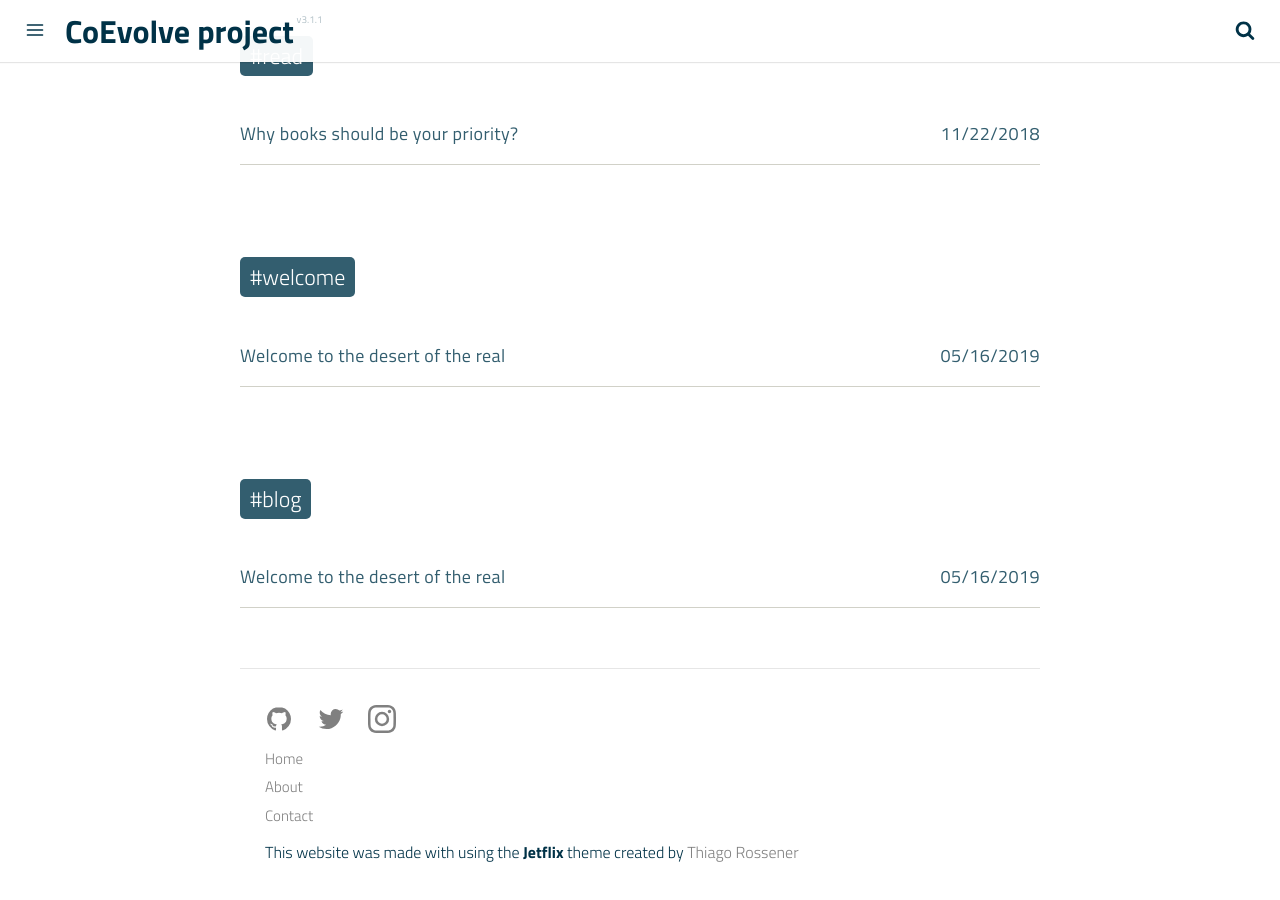
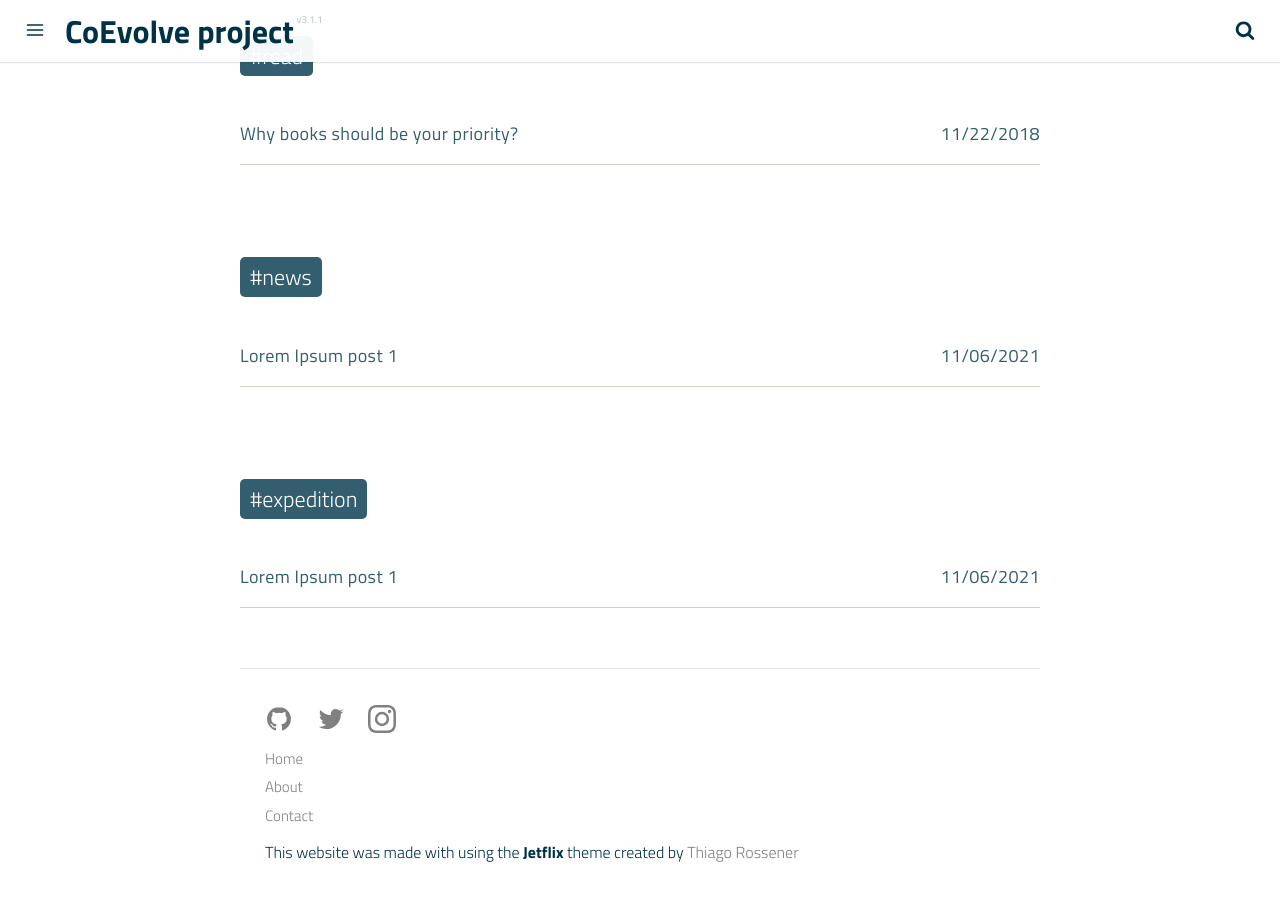
Before and after one commit to dgiovannelli/coevolve_website, a Jekyll site: the page built from tags.html, in a window 1280 px wide and 900 px high, scrolled down 1897 px. Built offline with Jekyll 4.4.1, drawn with Linux system fonts in a browser that asks for light colours; a script that is not in the unit is left out; some of the changed text lies outside the part shown.

Commit message:
updating the website strcuture

```diff
--- a/_config.yml
+++ b/_config.yml
@@ -29,7 +29,7 @@ instagram_username: donatogiovannelli
 # Posts Settings
 show_time_bar: false
 show_modal_on_exit: false
-show_modal_on_finish_post: true
+show_modal_on_finish_post: false
 two_columns_layout: true
 
 
--- a/_posts/2010-01-01-welcome-to-the-desert-of-the-real.md
+++ b/_posts/2010-01-01-welcome-to-the-desert-of-the-real.md
@@ -1,21 +1,21 @@
 ---
-date: 2019-05-16T23:48:05.000Z
+date: 2021-11-06T20:00:05.000Z
 layout: post
-title: Welcome to the desert of the real
-subtitle: 'Lorem ipsum dolor sit amet, consectetur adipisicing elit.'
+title: Lorem Ipsum post 1
+subtitle: 'A test of the new post system to be used on the CoEvolve website'
 description: >-
   Lorem ipsum dolor sit amet, consectetur adipisicing elit, sed do eiusmod
   tempor incididunt ut labore et dolore magna aliqua.
 image: >-
-  https://res.cloudinary.com/dm7h7e8xj/image/upload/v1559821647/theme6_qeeojf.jpg
+  https://github.com/dgiovannelli/coevolve_website/tree/gh-pages/assets/img/uploads/image1.png
 optimized_image: >-
-  https://res.cloudinary.com/dm7h7e8xj/image/upload/c_scale,w_380/v1559821647/theme6_qeeojf.jpg
-category: blog
+
+category: news
 tags:
-  - welcome
-  - blog
-author: thiagorossener
-paginate: true
+  - news
+  - expedition
+author: donatogiovannelli
+paginate: false
 ---
 Cas sociis natoque penatibus et magnis <a href="#">dis parturient montes</a>, nascetur ridiculus mus. *Aenean eu leo quam.* Pellentesque ornare sem lacinia quam venenatis vestibulum. Sed posuere consectetur est at lobortis. Cras mattis consectetur purus sit amet fermentum.
 
@@ -89,42 +89,4 @@ Quisque consequat sapien eget quam rhoncus, sit amet laoreet diam tempus. Aliqua
 
 ![placeholder](https://placehold.it/800x400 "Large example image") ![placeholder](https://placehold.it/400x200 "Medium example image") ![placeholder](https://placehold.it/200x200 "Small example image")
 
-## Tables
-
-Aenean lacinia bibendum nulla sed consectetur. Lorem ipsum dolor sit amet, consectetur adipiscing elit.
-
-<table>
-  <thead>
-    <tr>
-      <th>Name</th>
-      <th>Upvotes</th>
-      <th>Downvotes</th>
-    </tr>
-  </thead>
-  <tfoot>
-    <tr>
-      <td>Totals</td>
-      <td>21</td>
-      <td>23</td>
-    </tr>
-  </tfoot>
-  <tbody>
-    <tr>
-      <td>Alice</td>
-      <td>10</td>
-      <td>11</td>
-    </tr>
-    <tr>
-      <td>Bob</td>
-      <td>4</td>
-      <td>3</td>
-    </tr>
-    <tr>
-      <td>Charlie</td>
-      <td>7</td>
-      <td>9</td>
-    </tr>
-  </tbody>
-</table>
-
 Nullam id dolor id nibh ultricies vehicula ut id elit. Sed posuere consectetur est at lobortis. Nullam quis risus eget urna mollis ornare vel eu leo.
```
Also changed, not shown: assets/img/uploads/image1.png (added), assets/img/uploads/image2.png (added), assets/img/uploads/image3.jpg (added), assets/img/uploads/image4.jpg (added), assets/img/uploads/image5.jpg (added), assets/img/uploads/image6.jpg (added).
